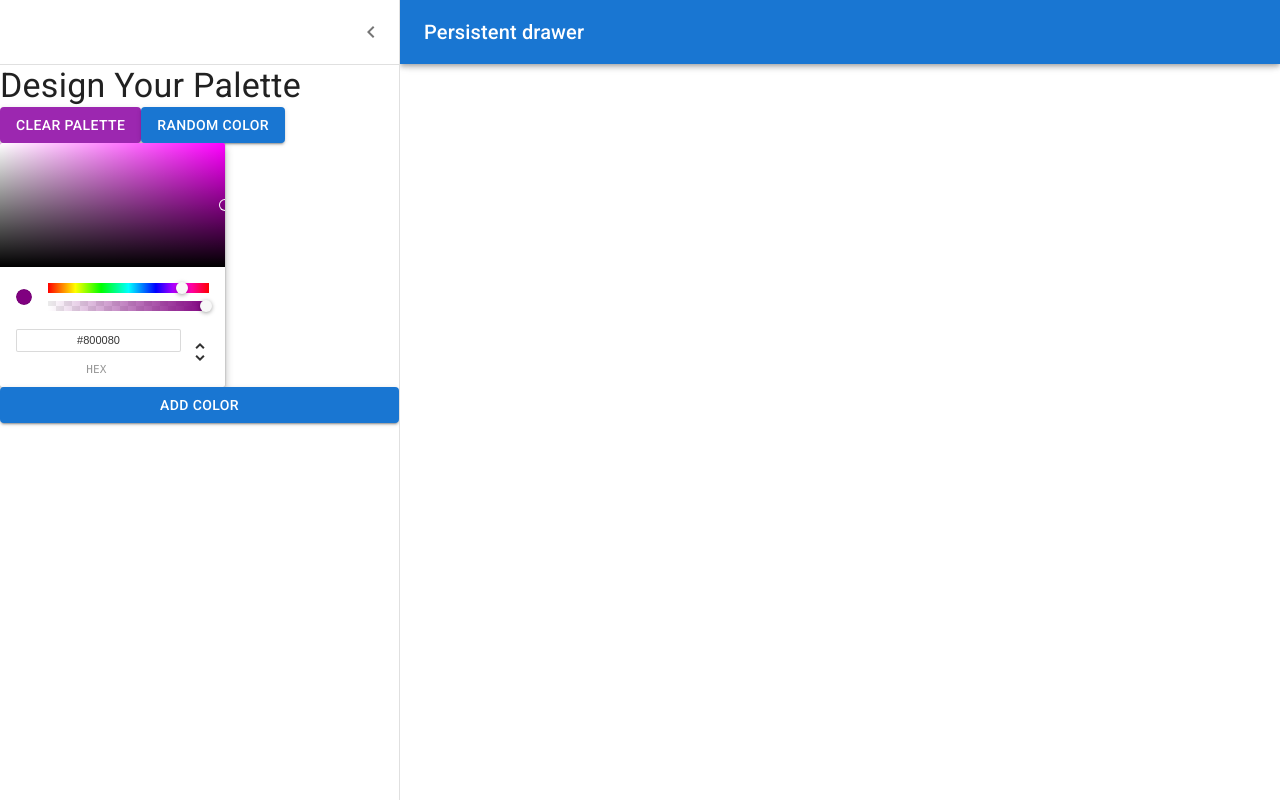
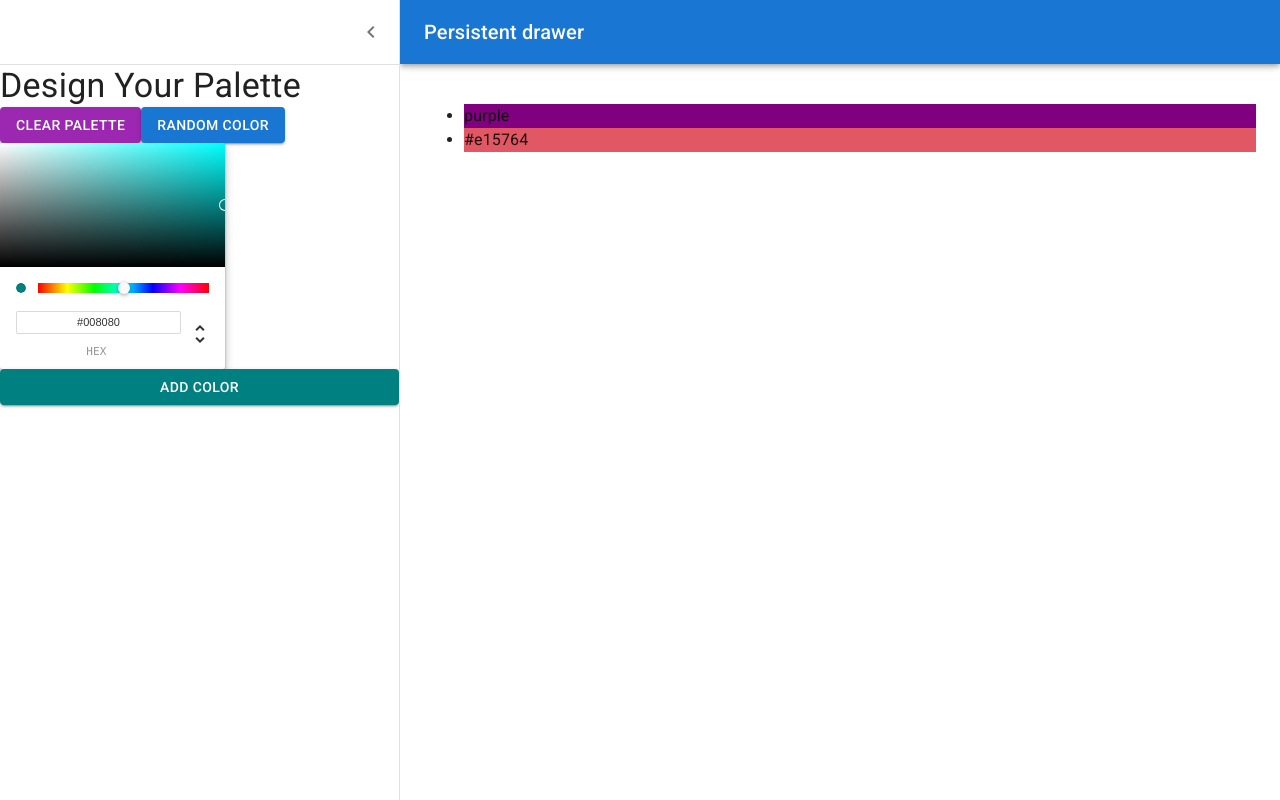
Before and after one commit to partyVic/colors-app, a React (Create React App) app: page /palette/new in a window 1280 px wide. Both pictures are taken after a click on the button "open drawer". Built offline with nearby package versions, Linux system fonts and the light colour scheme.

Commit message:
Connect colorpicker to button

```diff
--- a/src/NewPaletteForm.js
+++ b/src/NewPaletteForm.js
@@ -1,4 +1,5 @@
 import React from 'react';
+import { useState } from 'react';
 import { styled, useTheme } from '@mui/material/styles';
 import { ChromePicker } from 'react-color';
 import Box from '@mui/material/Box';
@@ -63,7 +64,9 @@
 
 function NewPaletteForm() {
     const theme = useTheme();
-    const [open, setOpen] = React.useState(false);
+    const [open, setOpen] = useState(false);
+    const [currentColor, setCurrentColor] = useState("teal")
+    const [colors, setColors] = useState(["purple", "#e15764"])
 
     const handleDrawerOpen = () => {
         setOpen(true);
@@ -72,6 +75,14 @@
     const handleDrawerClose = () => {
         setOpen(false);
     };
+
+    const updateCurrentColor = (newColor) => {
+        setCurrentColor(newColor.hex)
+    }
+
+    const addNewColor = () => {
+        setColors([...colors, currentColor])
+    }
 
     return (
         <Box sx={{ display: 'flex' }}>
@@ -112,20 +123,33 @@
                 </DrawerHeader>
                 <Divider />
                 <Typography variant='h4'>Design Your Palette</Typography>
-                <Box>
+                <div>
                     <Button variant="contained" color="secondary">Clear Palette</Button>
                     <Button variant="contained" color="primary">Random Color</Button>
-                </Box>
+                </div>
                 <ChromePicker
-                    color="purple"
-                    onChangeComplete={(color) => console.log(color)}
+                    color={currentColor}
+                    disableAlpha={true}
+                    onChangeComplete={updateCurrentColor}
                 />
-                <Button variant="contained" color="primary">Add Color</Button>
+                <Button
+                    variant="contained"
+                    color="primary"
+                    style={{ backgroundColor: currentColor }}
+                    onClick={addNewColor}
+                >
+                    Add Color
+                </Button>
             </Drawer>
             <Main open={open}>
                 <DrawerHeader />
-            </Main>
-        </Box>
+                <ul>
+                    {colors.map(color => (
+                        <li style={{ backgroundColor: color }}>{color}</li>
+                    ))}
+            </ul>
+        </Main>
+        </Box >
     );
 }
 
```
